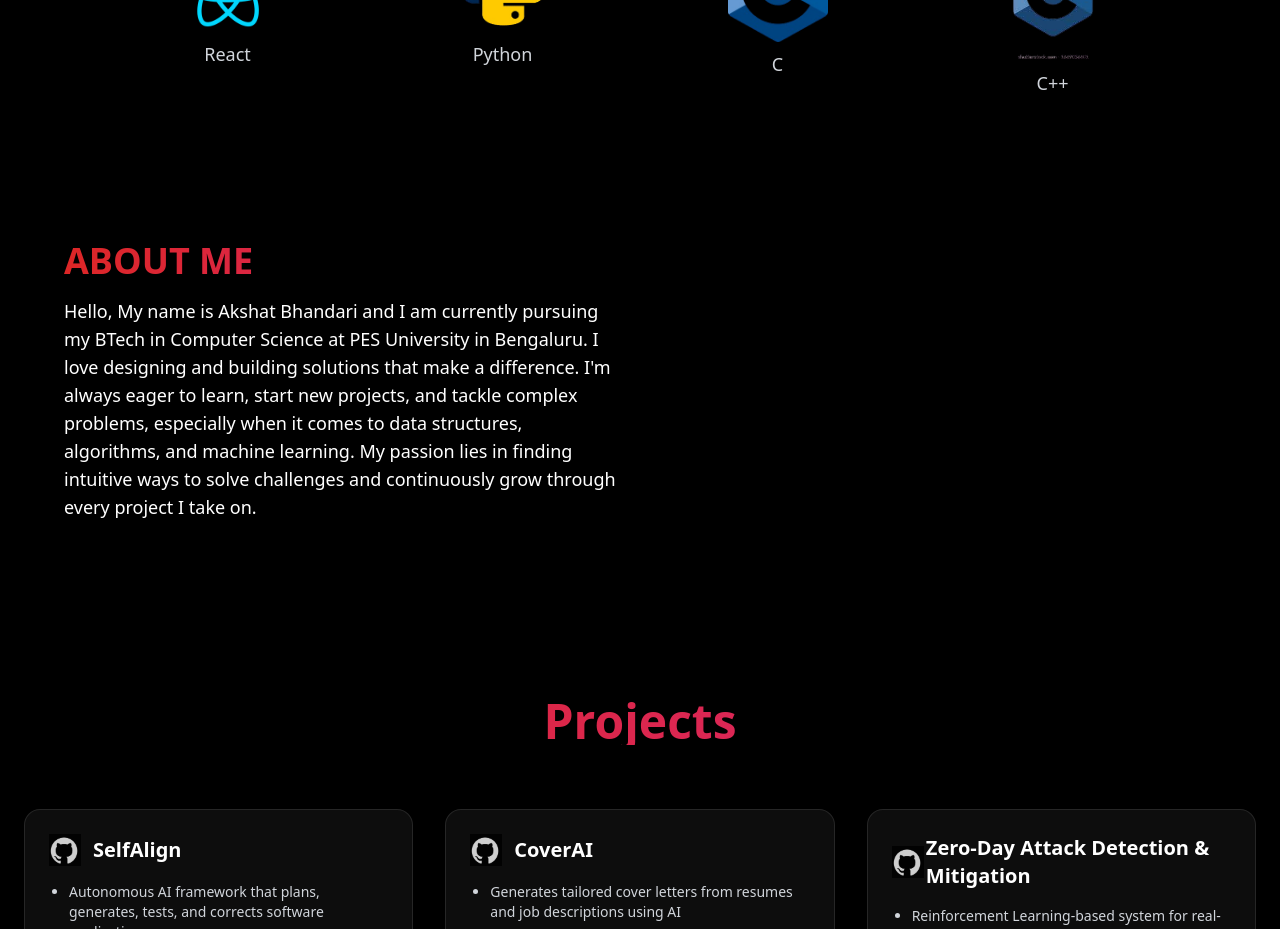
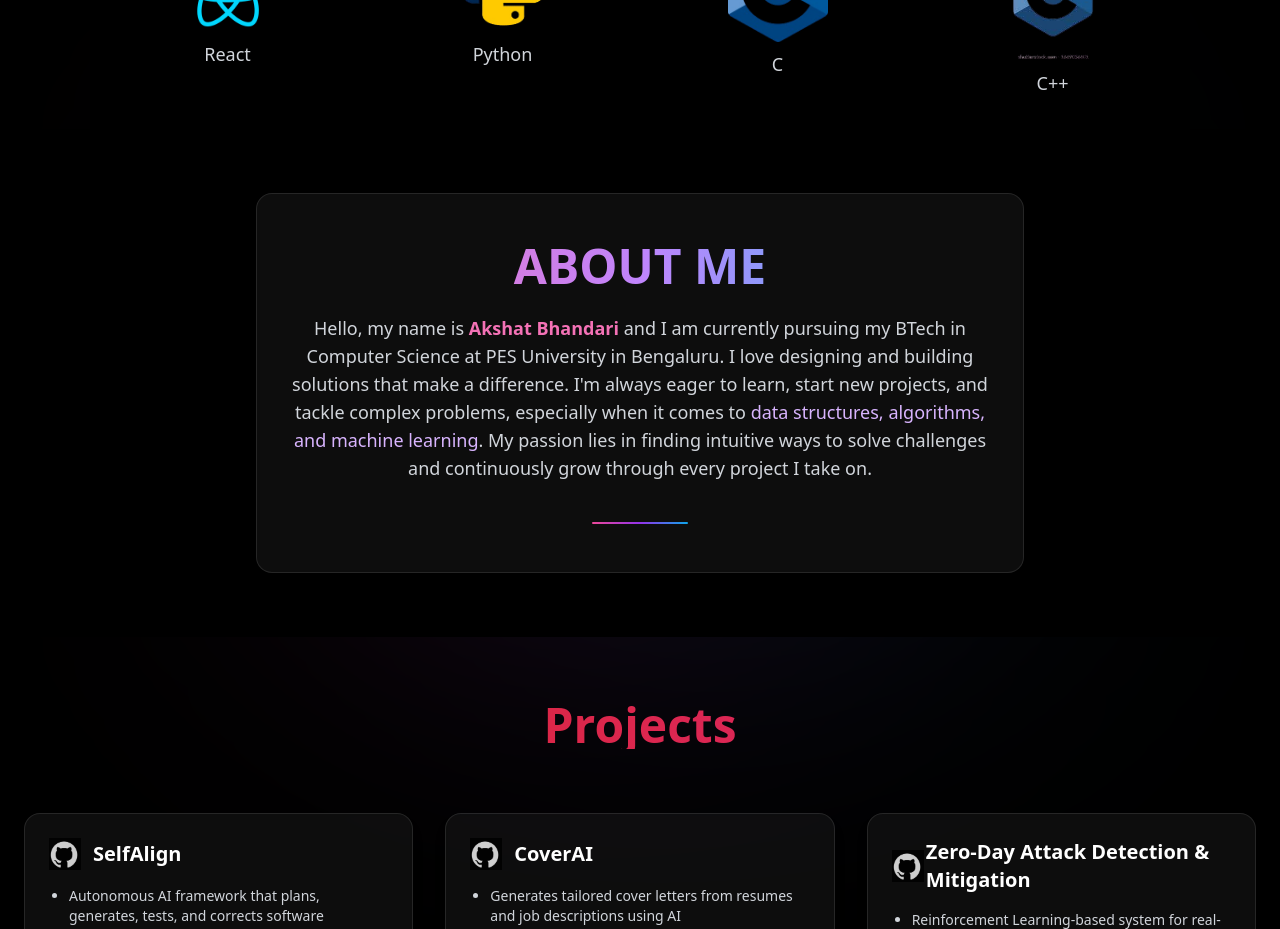
Before and after one commit to akshatb29/MyPortfolio, a React (Create React App) app: page / in a window 1280 px wide. Shown: the part 1040-1969 px from the top of the page. Built offline with nearby package versions, Linux system fonts and the light colour scheme.

Commit message:
Update About.jsx

```diff
--- a/src/components/About.jsx
+++ b/src/components/About.jsx
@@ -1,28 +1,51 @@
-import React from 'react';
-import css from '../assets/css.png'
+//about
+import React from "react";
 
 const About = () => {
     return (
-        <div className="text-white max-w-[1200px] mx-auto my-12" id="about">
+        <section
+            className="relative bg-black text-white flex items-center justify-center py-16 px-6"
+            id="about"
+        >
+            {/* Gradient Glow Background */}
+            <div className="absolute top-1/2 left-1/2 -translate-x-1/2 -translate-y-1/2
+                      w-[50vw] h-[50vh] max-w-[700px] max-h-[500px]
+                      bg-gradient-to-r from-pink-600/20 via-purple-500/20 to-sky-500/20
+                      blur-[150px] rounded-full -z-10" />
 
-            <div className="md:grid md:grid-cols-2 sm:py-16">
+            {/* Card Container */}
+            <div
+                className="relative bg-white/5 backdrop-blur-xl rounded-2xl
+                   border border-white/10 shadow-lg
+                   max-w-3xl mx-auto text-center px-8 py-12
+                   transition-transform duration-500 hover:scale-[1.02]"
+            >
+                <h2
+                    className="text-4xl md:text-5xl font-bold mb-6
+                     bg-gradient-to-r from-pink-400 via-purple-400 to-sky-400
+                     bg-clip-text text-transparent"
+                >
+                    ABOUT ME
+                </h2>
+                <p className="text-base lg:text-lg text-gray-300 leading-relaxed">
+                    Hello, my name is{" "}
+                    <span className="font-semibold text-pink-400">Akshat Bhandari</span> and
+                    I am currently pursuing my BTech in Computer Science at PES University
+                    in Bengaluru. I love designing and building solutions that make a
+                    difference. I'm always eager to learn, start new projects, and tackle
+                    complex problems, especially when it comes to{" "}
+                    <span className="text-purple-300 font-medium">
+                        data structures, algorithms, and machine learning
+                    </span>
+                    . My passion lies in finding intuitive ways to solve challenges and
+                    continuously grow through every project I take on.
+                </p>
 
-                <div className="mt-4 md:mt-0 text-left flex flex-col h-full justify-start py-6 md:py-0">
-                    <div className="my-auto mx-6">
-                        <h2 className="text-4xl font-bold mb-4 primary-color">ABOUT ME</h2>
-                        <p className="text-base lg:text-lg">
-                            Hello, My name is Akshat Bhandari and I am currently pursuing my BTech in Computer Science at PES University in Bengaluru. I love designing and building solutions that make a difference. I'm always eager to learn, start new projects, and tackle complex problems, especially when it comes to data structures, algorithms, and machine learning. My passion lies in finding intuitive ways to solve challenges and continuously grow through every project I take on.
-
-                        </p>
-                    </div>
-                </div>
-
-
-
+                {/* Decorative Divider */}
+                <div className="h-[2px] w-24 mx-auto mt-10 bg-gradient-to-r from-pink-500 via-purple-600 to-sky-500 rounded-full" />
             </div>
-        </div>
-    )
-}
-
+        </section>
+    );
+};
 
 export default About;
```
